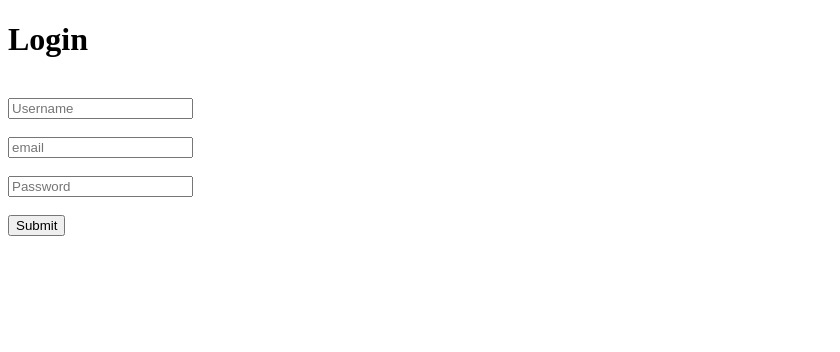
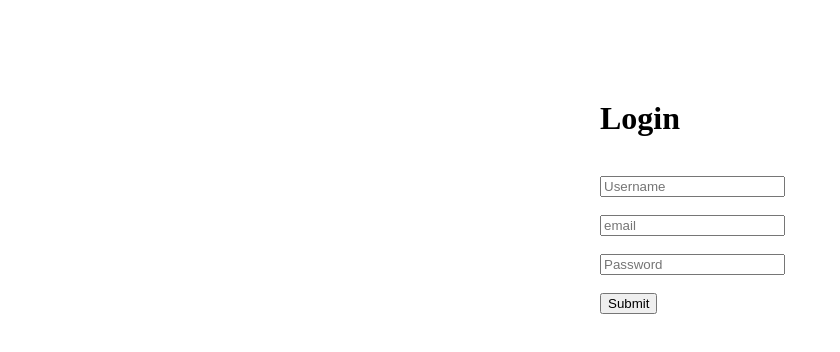
Before and after one commit to ParthGarg0304/API-signup-login, a website: page indexLogin.html in a window 1280 px wide. Shown: the whole page, without its empty margins (0-840 px from the left). Drawn offline with Linux system fonts and the light colour scheme.

Commit message:
UI improvement 2

```diff
--- a/indexLogin.html
+++ b/indexLogin.html
@@ -4,6 +4,7 @@
 		<meta charset="UTF-8" />
 		<meta name="viewport" content="width=device-width, initial-scale=1.0" />
 		<title>Login page</title>
+        <link rel="stylesheet" href="/styleLogin.css">
 	</head>
 	<body class="body">
 		<h1>Login</h1>
--- a/styleLogin.css
+++ b/styleLogin.css
@@ -1,3 +1,3 @@
 .body{
-    align-self: center;
+    margin: 100px 20px 100px 600px ;
 }
```
